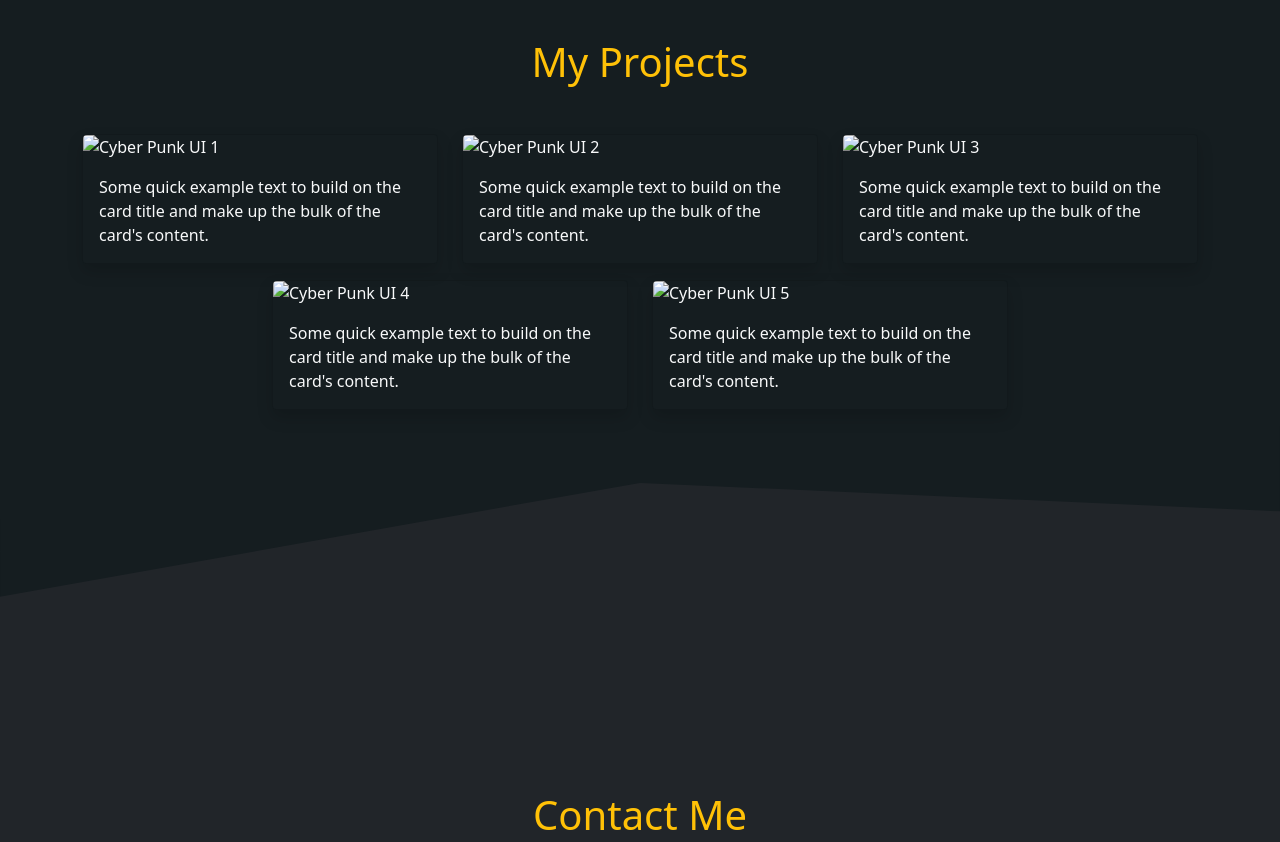
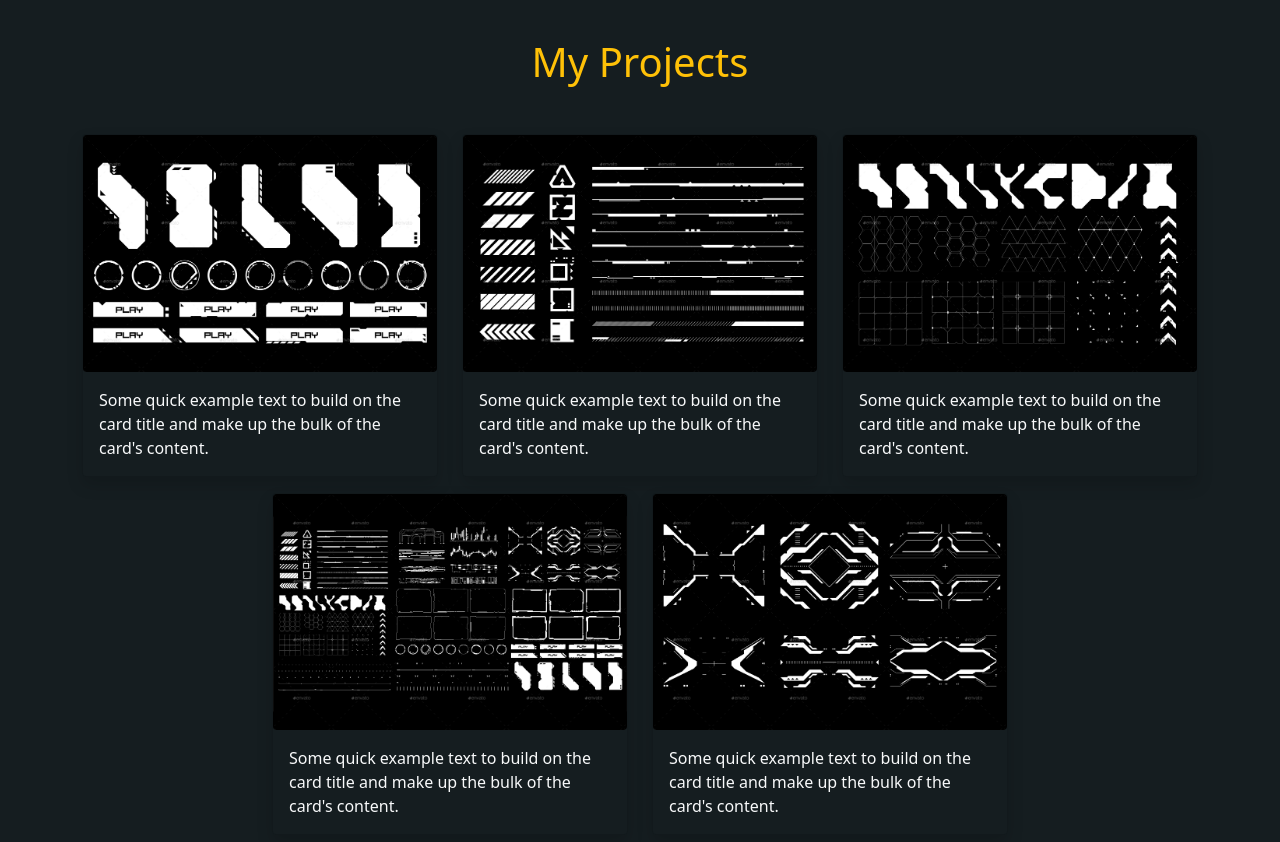
Before and after one commit to bi-brilliant/bill, a plain HTML site: page index.html in a window 1280 px wide. Shown: the part 1260-2102 px from the top of the page. Drawn offline with nearby package versions, Linux system fonts and the light colour scheme; the site is published under a folder, as on GitHub Pages, so addresses that start at the root find nothing.

Commit message:
Update index.html

```diff
--- a/index.html
+++ b/index.html
@@ -20,7 +20,7 @@
     <!-- Nav Start -->
     <nav class="navbar navbar-expand-lg navbar-dark bg-transparent shadow fixed-top">
       <div class="container">
-        <a class="navbar-brand" href="#"><img src="/logo.png" alt="" width="30" class="d-inline-block align-text-top" />Bill</a>
+        <a class="navbar-brand" href="#"><img src="logo.png" alt="" width="30" class="d-inline-block align-text-top" />Bill</a>
 
         <button class="navbar-toggler" type="button" data-bs-toggle="collapse" data-bs-target="#navbarNav" aria-controls="navbarNav" aria-expanded="false" aria-label="Toggle navigation">
           <span class="navbar-toggler-icon"></span>
@@ -85,7 +85,7 @@
         <div class="row justify-content-center">
           <div class="col-md-4 mb-3">
             <div class="card bg-transparent shadow">
-              <img src="/assets/cp1.jpg" class="card-img-top rounded" alt="Cyber Punk UI 1" />
+              <img src="cp1.jpg" class="card-img-top rounded" alt="Cyber Punk UI 1" />
               <div class="card-body">
                 <p class="card-text">Some quick example text to build on the card title and make up the bulk of the card's content.</p>
               </div>
@@ -93,7 +93,7 @@
           </div>
           <div class="col-md-4 mb-3">
             <div class="card bg-transparent shadow">
-              <img src="/assets/cp2.jpg" class="card-img-top rounded" alt="Cyber Punk UI 2" />
+              <img src="cp2.jpg" class="card-img-top rounded" alt="Cyber Punk UI 2" />
               <div class="card-body">
                 <p class="card-text">Some quick example text to build on the card title and make up the bulk of the card's content.</p>
               </div>
@@ -101,7 +101,7 @@
           </div>
           <div class="col-md-4 mb-3">
             <div class="card bg-transparent shadow">
-              <img src="/assets/cp3.jpg" class="card-img-top rounded" alt="Cyber Punk UI 3" />
+              <img src="cp3.jpg" class="card-img-top rounded" alt="Cyber Punk UI 3" />
               <div class="card-body">
                 <p class="card-text">Some quick example text to build on the card title and make up the bulk of the card's content.</p>
               </div>
@@ -109,7 +109,7 @@
           </div>
           <div class="col-md-4 mb-3">
             <div class="card bg-transparent shadow">
-              <img src="/assets/cp4.jpg" class="card-img-top rounded" alt="Cyber Punk UI 4" />
+              <img src="cp4.jpg" class="card-img-top rounded" alt="Cyber Punk UI 4" />
               <div class="card-body">
                 <p class="card-text">Some quick example text to build on the card title and make up the bulk of the card's content.</p>
               </div>
@@ -117,7 +117,7 @@
           </div>
           <div class="col-md-4 mb-3">
             <div class="card bg-transparent shadow">
-              <img src="/assets/cp5.jpg" class="card-img-top rounded" alt="Cyber Punk UI 5" />
+              <img src="cp5.jpg" class="card-img-top rounded" alt="Cyber Punk UI 5" />
               <div class="card-body">
                 <p class="card-text">Some quick example text to build on the card title and make up the bulk of the card's content.</p>
               </div>
```
